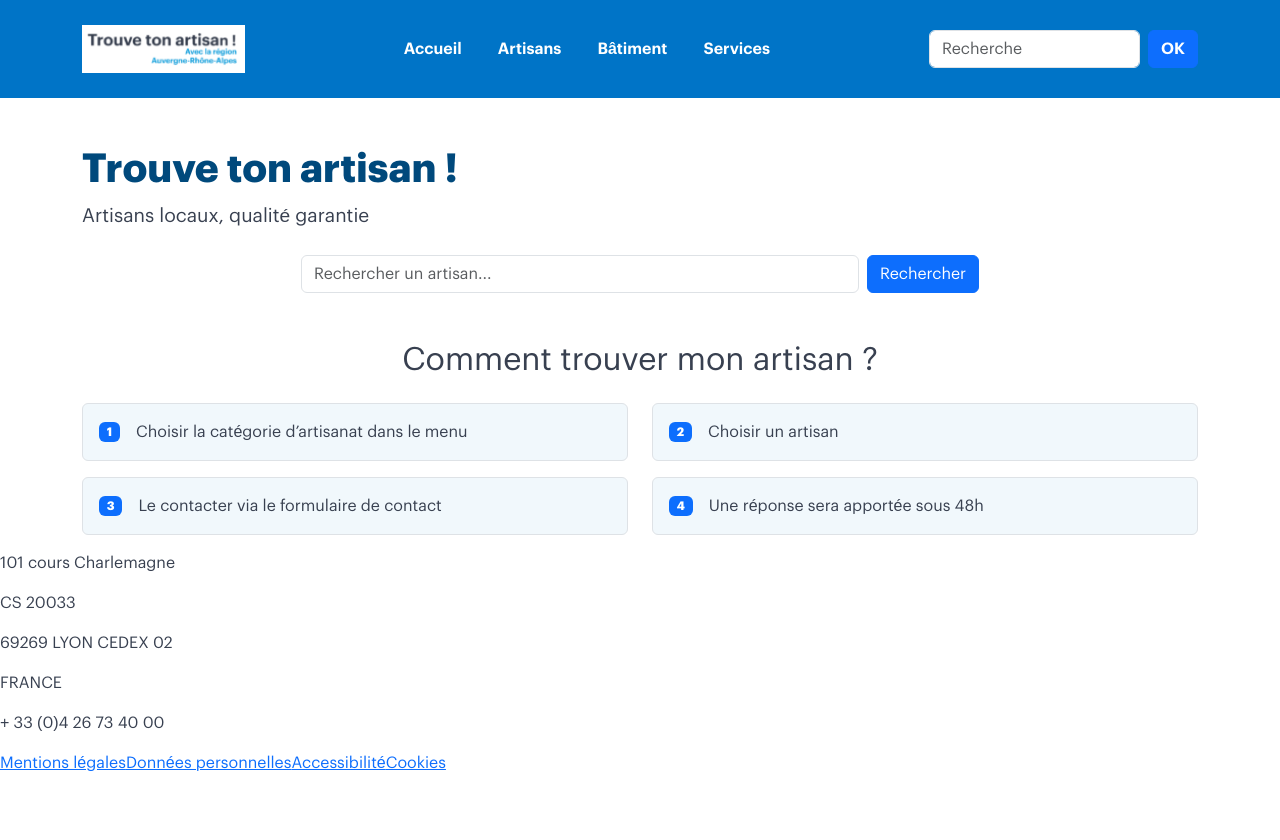
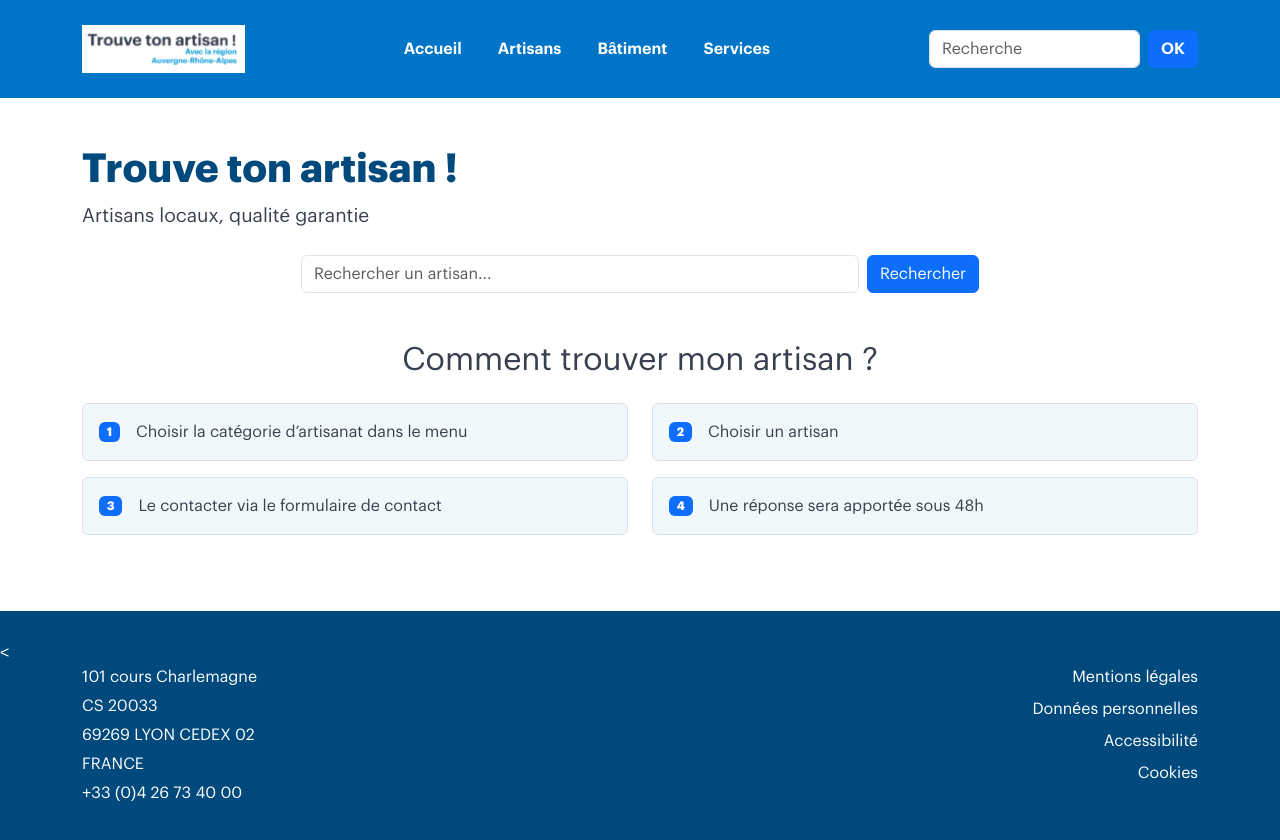
Before and after one commit to Lindsay-Renelle/trouve-ton-artisan, an Angular app: page / in a window 1280 px wide. Before the commit the page ends 800 px from the top, so only its background shows below. Built offline with nearby package versions, Linux system fonts and the light colour scheme.

Commit message:
modification footer

```diff
--- a/src/app/components/footer/footer.html
+++ b/src/app/components/footer/footer.html
@@ -1,15 +1,32 @@
-<footer>
+<footer class="footer"><
+
+    <div class="container">
+
+        <div class="row">
+
+            <!-- Partie gauche : adresse -->
+            <div class="col-md-6 footer-address">
+
                 <p>101 cours Charlemagne</p>
                 <p>CS 20033</p>
                 <p>69269 LYON CEDEX 02</p>
                 <p>FRANCE</p>
-    <p>+ 33 (0)4 26 73 40 00</p>
+                <p>+33 (0)4 26 73 40 00</p>
 
-    <nav>
+            </div>
+
+            <!-- Partie droite : liens -->
+            <div class="col-md-6 footer-links">
+
                 <a href="#">Mentions légales</a>
                 <a href="#">Données personnelles</a>
                 <a href="#">Accessibilité</a>
                 <a href="#">Cookies</a>
-    </nav>
+
+            </div>
+
+        </div>
+
+    </div>
 
 </footer>
--- a/src/app/components/footer/footer.scss
+++ b/src/app/components/footer/footer.scss
@@ -0,0 +1,32 @@
+/* Footer */
+.footer {
+    background-color: #00497c;
+    color: white;
+    padding: 30px 0;
+    margin-top: 60px;
+}
+
+/* Adresse */
+.footer-address p {
+    margin-bottom: 5px;
+}
+
+/* Partie liens */
+.footer-links {
+    display: flex;
+    flex-direction: column;
+    align-items: end;
+}
+
+/* Liens */
+.footer-links a {
+    color: white;
+    text-decoration: none;
+    margin-bottom: 8px;
+}
+
+/* Hover liens */
+.footer-links a:hover {
+    text-decoration: underline;
+    color: #82b864;
+}
```
Lines whose indentation alone changed are shown as unchanged.
